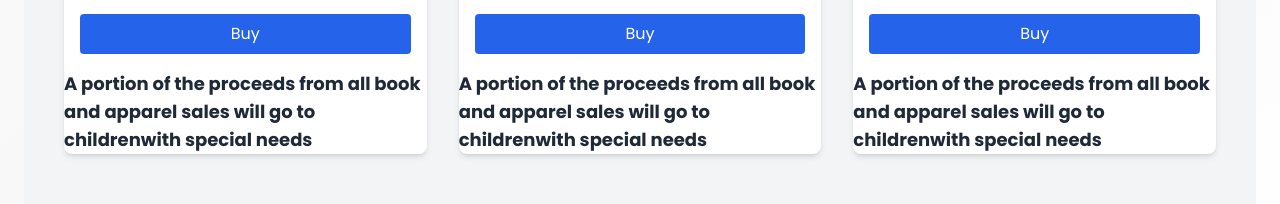
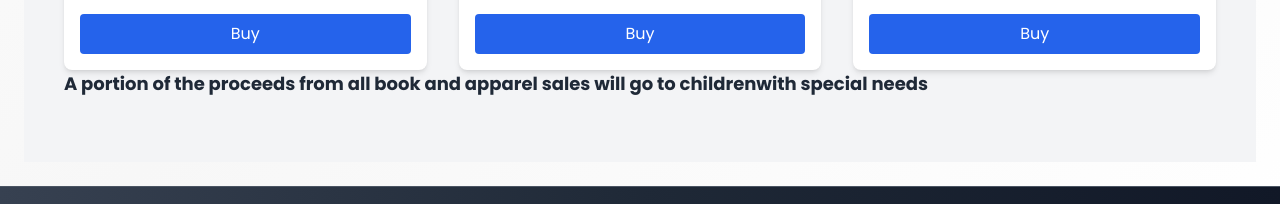
Before and after one commit to qb1968/tcf2, a React (Vite) app: page /shop in a window 1280 px wide. Shown: the part 875-1079 px from the top of the page. Built offline with nearby package versions, Linux system fonts and the light colour scheme.

Commit message:
Update Shop.jsx

```diff
--- a/src/pages/Shop.jsx
+++ b/src/pages/Shop.jsx
@@ -175,11 +175,12 @@ export default function Shop() {
                     Buy
                   </button>
                 </div>
-                <h2 className="text-lg font-bold"> A portion of the proceeds from all book and apparel sales will go to childrenwith special needs</h2>
+
               </div>
             );
           })}
         </div>
+        <h2 className="text-lg font-bold"> A portion of the proceeds from all book and apparel sales will go to childrenwith special needs</h2>
       </div>
     </section>
   );
```
